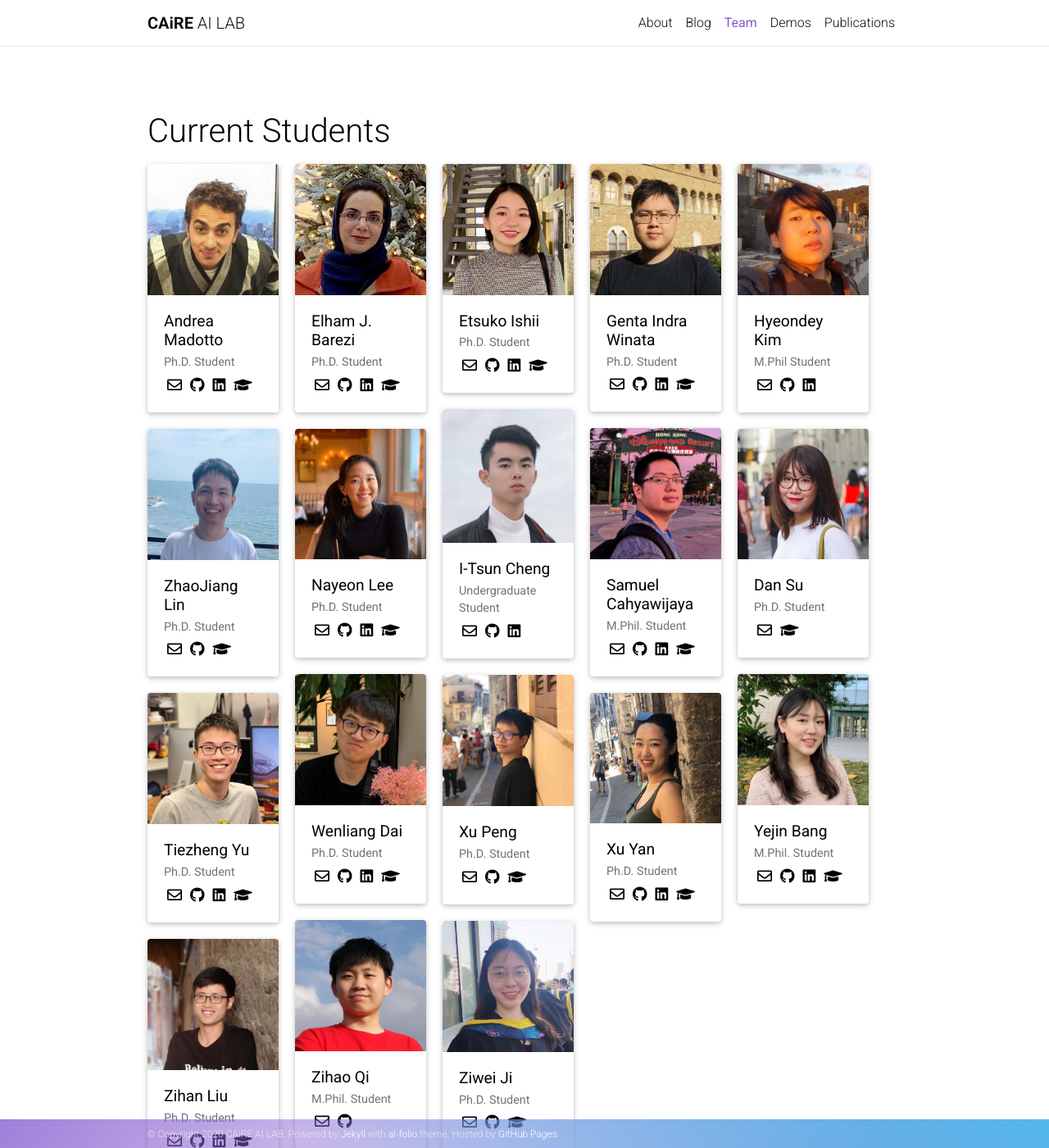
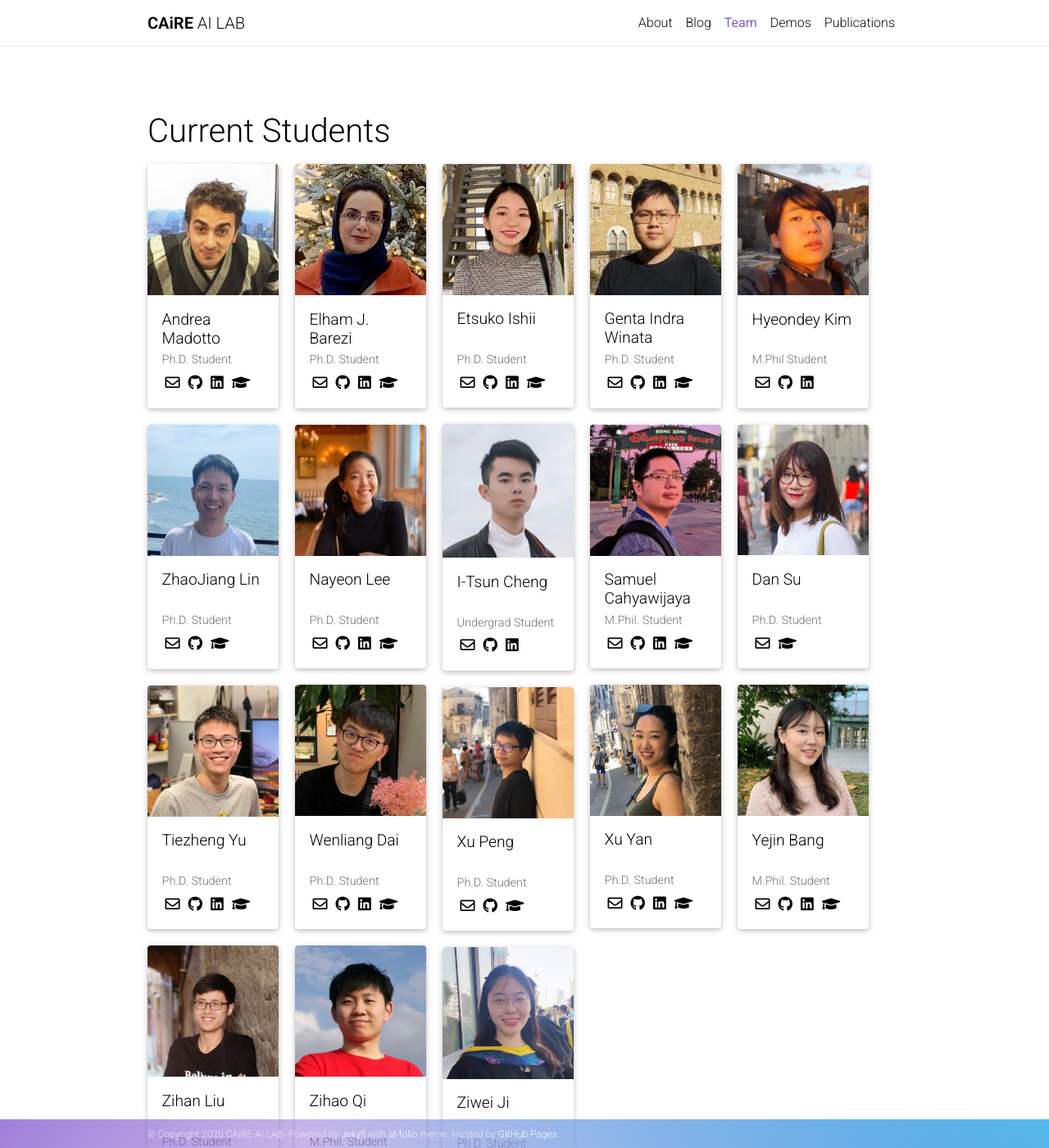
Before and after one commit to HLTCHKUST/HLTCHKUST.github.io, a Jekyll site: the page built from _pages/team.md, in a window 1280 px wide and 1400 px high. Shown: the whole window at 82% size. Built offline with Jekyll 4.4.1, drawn with Linux system fonts in a browser that asks for light colours; nearby versions of some CDN libraries; a style sheet for code colours, icons or effects is not loaded.

Commit message:
First version of team page

```diff
--- a/_pages/team.md
+++ b/_pages/team.md
@@ -26,9 +26,9 @@
         {% if member.img %}
         <img src="{{ member.img | relative_url }}" alt="member thumbnail">
         {% endif %}
-        <div class="card-body">
+        <div class="card-body" style="padding: 1.1rem;">
           <h3 class="card-title">{{ member.title }}</h3>
-          <p class="card-text">{{ member.description }}</p>
+          <p class="card-text" style="font-weight: 300;">{{ member.description }}</p>
           <div class="row ml-1 mr-1 p-0">
             {% if member.email %}
             <div class="icon" data-toggle="tooltip" title="Code Repository">
@@ -81,10 +81,10 @@
         {% if member.img %}
         <img src="{{ member.img | relative_url }}" alt="member thumbnail">
         {% endif %}
-        <div class="card-body">
+        <div class="card-body" style="padding: 1.1rem;">
           <h3 class="card-title">{{ member.title }}</h3>
-          <p class="card-text">{{ member.description }}</p>
-          <div class="row ml-1 mr-1 p-0">
+          <p class="card-text" style="font-weight: 300;">{{ member.description }}</p>
+          <!-- <div class="row ml-1 mr-1 p-0">
             {% if member.email %}
             <div class="icon" data-toggle="tooltip" title="Code Repository">
               <a href="{{ member.email }}" target="_blank"><i class="far fa-envelope gh-icon"></i></a>
@@ -105,7 +105,7 @@
               <a href="{{ member.scholar }}" target="_blank"><i class="fas fa-graduation-cap gh-icon"></i></a>
             </div>
             {% endif %}
-          </div>
+          </div> -->
         </div>
       </div>
     {% if member.personal_url %}
--- a/_sass/_base.scss
+++ b/_sass/_base.scss
@@ -307,13 +307,16 @@
     }
   }
 
-  .card-title {
+  h3.card-title {
     margin-bottom: 0.3rem;
     font-size: 1.2rem;
+    min-height: 46px;
+    font-weight: 300;
   }
 
-  .card-text {
+  p.card-text {
     margin-bottom: 0.2rem;
+    font-weight: 300;
   }
 
   .card img {
--- a/_team/Raymond.markdown
+++ b/_team/Raymond.markdown
@@ -1,7 +1,7 @@
 ---
 layout: page
 title: I-Tsun Cheng
-description: Undergraduate Student
+description: Undergrad Student
 img: /assets/team_img/Raymond.jpeg
 github: https://github.com/itsuncheng
 linkedin: https://www.linkedin.com/in/raymond-cheng-082759100/
```
